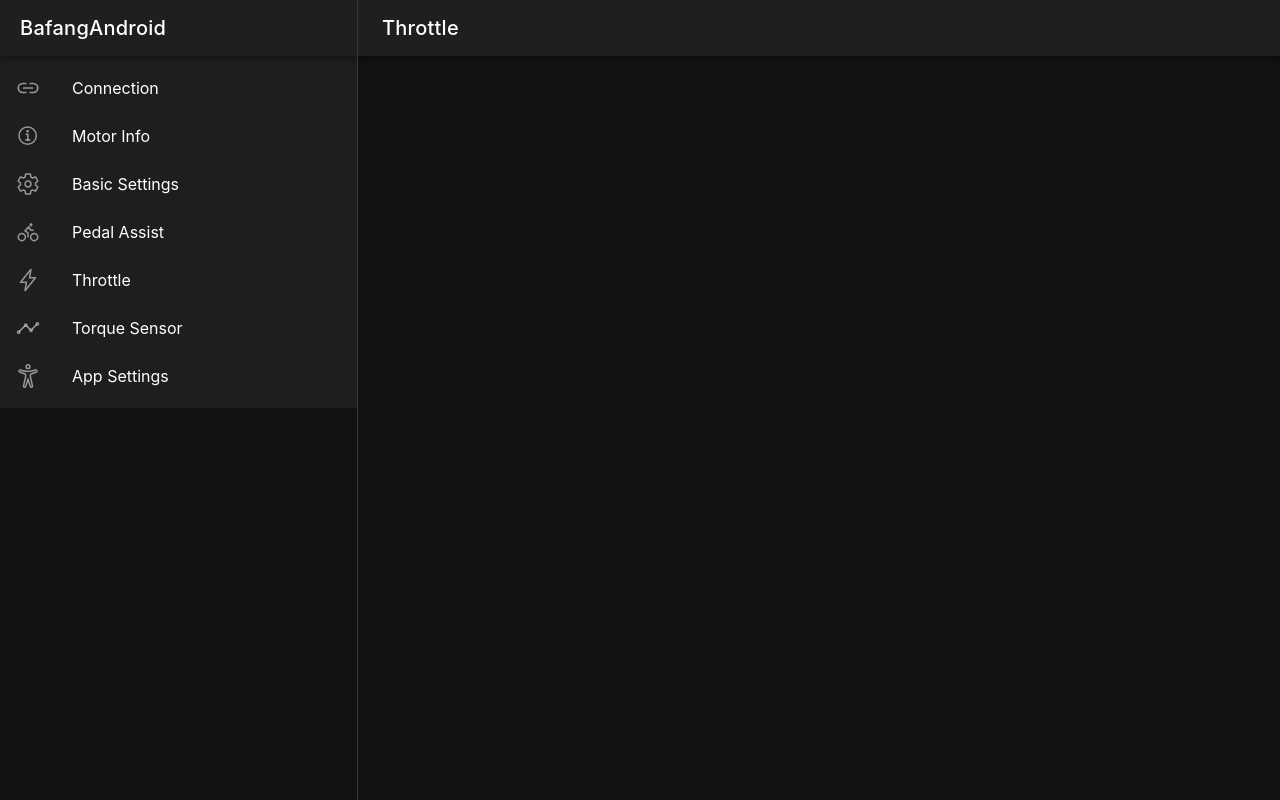
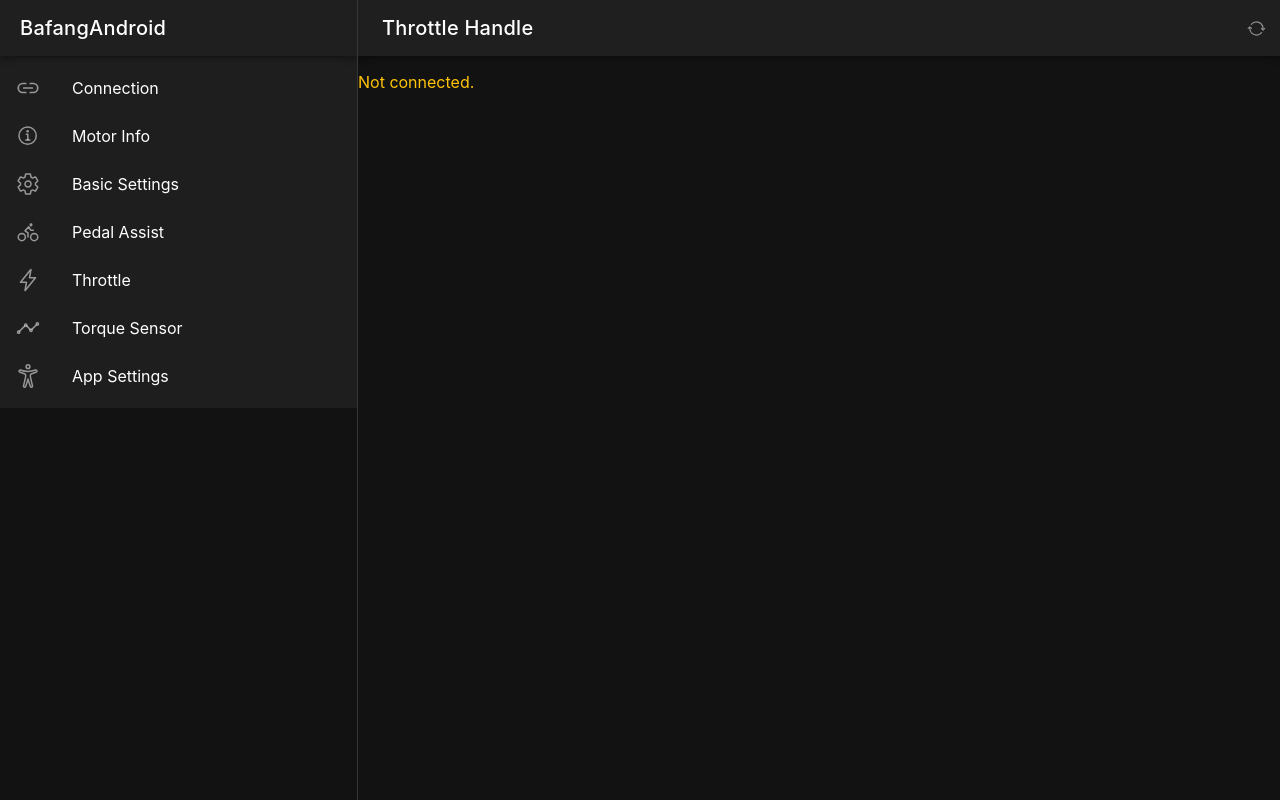
Before and after one commit to dbortz/Speeed_Reborn, a React (Vite) app: page /throttle in a window 1280 px wide. Built offline with nearby package versions, Linux system fonts and the light colour scheme.

Commit message:
feat: throttle handle settings page

```diff
--- a/src/pages/ThrottlePage.tsx
+++ b/src/pages/ThrottlePage.tsx
@@ -1,15 +1,71 @@
-import { IonPage, IonHeader, IonToolbar, IonTitle, IonContent, IonMenuButton, IonButtons } from '@ionic/react';
+import {
+  IonPage, IonHeader, IonToolbar, IonTitle, IonContent, IonMenuButton,
+  IonButton, IonButtons, IonList, IonItem, IonLabel, IonSelect,
+  IonSelectOption, IonText, IonIcon, IonFab, IonFabButton, IonSpinner,
+} from '@ionic/react';
+import { syncOutline, saveOutline } from 'ionicons/icons';
+import { useState, useEffect } from 'react';
+import { useMotorStore } from '../store/motorStore';
+import { BafangThrottleParameters, ThrottleMode } from '../types/BafangTypes';
+import ParameterRow from '../components/ParameterRow';
 
-const ThrottlePage: React.FC = () => (
+const ThrottlePage: React.FC = () => {
+  const { throttle, connected, readThrottle, writeThrottle } = useMotorStore();
+  const [local, setLocal] = useState<BafangThrottleParameters | null>(throttle);
+  const [saving, setSaving] = useState(false);
+
+  useEffect(() => { setLocal(throttle); }, [throttle]);
+
+  const set = (field: keyof BafangThrottleParameters, val: any) =>
+    setLocal((prev) => prev ? { ...prev, [field]: val } : prev);
+
+  const handleWrite = async () => {
+    if (!local) return;
+    setSaving(true);
+    await writeThrottle(local);
+    setSaving(false);
+  };
+
+  return (
     <IonPage>
       <IonHeader>
         <IonToolbar>
           <IonButtons slot="start"><IonMenuButton /></IonButtons>
-        <IonTitle>Throttle</IonTitle>
+          <IonTitle>Throttle Handle</IonTitle>
+          <IonButtons slot="end">
+            <IonButton disabled={!connected} onClick={readThrottle}><IonIcon icon={syncOutline} /></IonButton>
+          </IonButtons>
         </IonToolbar>
       </IonHeader>
-    <IonContent />
+      <IonContent className="ion-padding">
+        {!connected && <IonText color="warning"><p>Not connected.</p></IonText>}
+        {connected && !local && <IonButton onClick={readThrottle}>Read Throttle Parameters</IonButton>}
+        {local && (
+          <IonList>
+            <ParameterRow label="Start Voltage" unit="mV" value={local.throttle_start_voltage} min={500} max={2000} onChange={(v) => set('throttle_start_voltage', v)} />
+            <ParameterRow label="End Voltage" unit="mV" value={local.throttle_end_voltage} min={3000} max={5000} onChange={(v) => set('throttle_end_voltage', v)} />
+            <IonItem>
+              <IonLabel>Mode</IonLabel>
+              <IonSelect value={local.throttle_mode} onIonChange={(e) => set('throttle_mode', e.detail.value)}>
+                <IonSelectOption value={ThrottleMode.Speed}>Speed</IonSelectOption>
+                <IonSelectOption value={ThrottleMode.Current}>Current</IonSelectOption>
+              </IonSelect>
+            </IonItem>
+            <ParameterRow label="Assist Level" value={local.throttle_assist_level} min={0} max={9} onChange={(v) => set('throttle_assist_level', v)} />
+            <ParameterRow label="Speed Limit" unit="km/h" value={local.throttle_speed_limit} min={1} max={45} onChange={(v) => set('throttle_speed_limit', v)} />
+            <ParameterRow label="Start Current" unit="%" value={local.throttle_start_current} min={0} max={100} onChange={(v) => set('throttle_start_current', v)} />
+          </IonList>
+        )}
+        {local && (
+          <IonFab vertical="bottom" horizontal="end" slot="fixed">
+            <IonFabButton onClick={handleWrite} disabled={saving}>
+              {saving ? <IonSpinner /> : <IonIcon icon={saveOutline} />}
+            </IonFabButton>
+          </IonFab>
+        )}
+      </IonContent>
     </IonPage>
   );
+};
 
 export default ThrottlePage;
```
Lines whose indentation alone changed are shown as unchanged.
